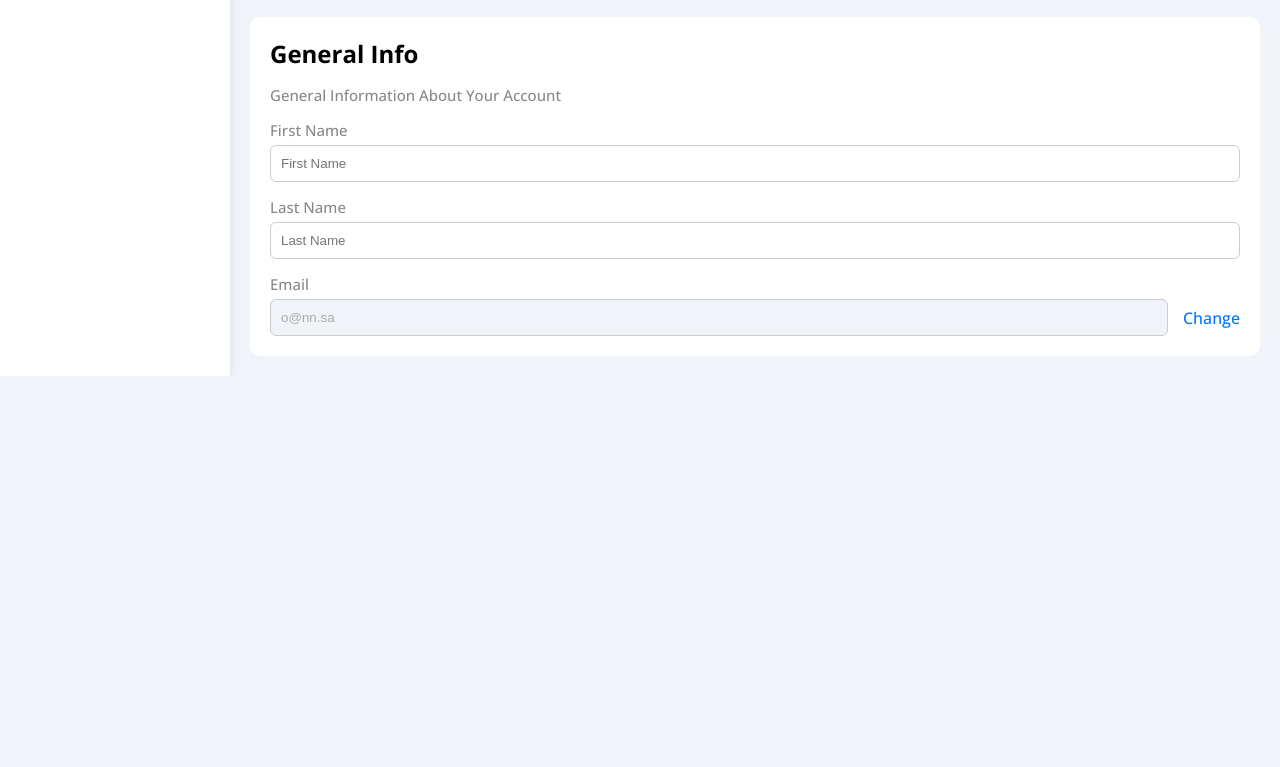
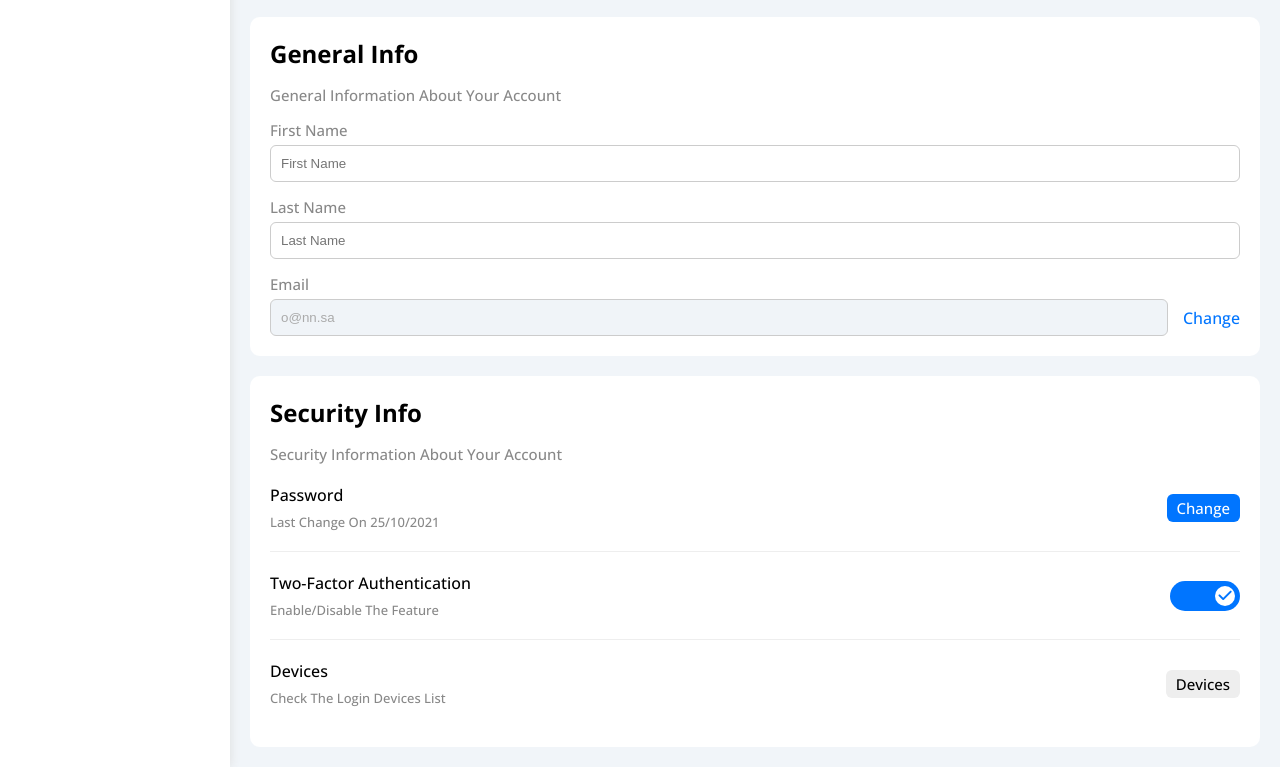
Before and after one commit to Muhammad95959/Elzero-Info-Practice, a plain HTML site: page settings.html in a window 1280 px wide. Shown: the part 503-1270 px from the top of the page. Before the commit the page ends 879 px from the top, so only its background shows below. Drawn offline with Linux system fonts and the light colour scheme.

Commit message:
added security-info widget

```diff
--- a/css/settings.css
+++ b/css/settings.css
@@ -118,7 +118,7 @@
   border: 1px solid #ccc;
   width: 100%;
 }
-.general-info div:has( > a) {
+.general-info div:has(> a) {
   display: flex;
   gap: 15px;
   align-items: center;
@@ -131,3 +131,36 @@
   color: var(--blue-color);
 }
 /*end general-info widget*/
+
+/*start security-info widget*/
+.security-info {
+  background-color: white;
+  border-radius: var(--widget-radius);
+  padding: 20px;
+}
+.security-info > p {
+  margin-top: 15px;
+  font-size: 15px;
+}
+.security-info > div {
+  padding: 20px 0;
+  display: flex;
+  align-items: center;
+  justify-content: space-between;
+}
+.security-info > div:nth-of-type(2) {
+  border-top: 1px solid #eee;
+  border-bottom: 1px solid #eee;
+}
+.security-info > div p.c-grey {
+  font-size: 13px;
+  margin-top: 7px;
+}
+.security-info a {
+  font-size: 15px;
+}
+.security-info > div:last-of-type a {
+  background-color: #eee;
+  color: black;
+}
+/*end security-info widget*/
--- a/settings.html
+++ b/settings.html
@@ -118,6 +118,34 @@
             </div>
           </div>
           <!-- end general-info widget -->
+
+          <!-- start security-info widget -->
+          <div class="security-info">
+            <h2>Security Info</h2>
+            <p class="c-grey">Security Information About Your Account</p>
+            <div>
+              <div>
+                <p>Password</p>
+                <p class="c-grey">Last Change On 25/10/2021</p>
+              </div>
+              <a href="#" class="blue-btn">Change</a>
+            </div>
+            <div>
+              <div>
+                <p>Two-Factor Authentication</p>
+                <p class="c-grey">Enable/Disable The Feature</p>
+              </div>
+              <input class="toggle-switch" type="checkbox" checked />
+            </div>
+            <div>
+              <div>
+                <p>Devices</p>
+                <p class="c-grey">Check The Login Devices List</p>
+              </div>
+              <a href="#" class="blue-btn">Devices</a>
+            </div>
+          </div>
+          <!-- end security-info widget -->
         </div>
       </div>
       <!-- end page content -->
```
